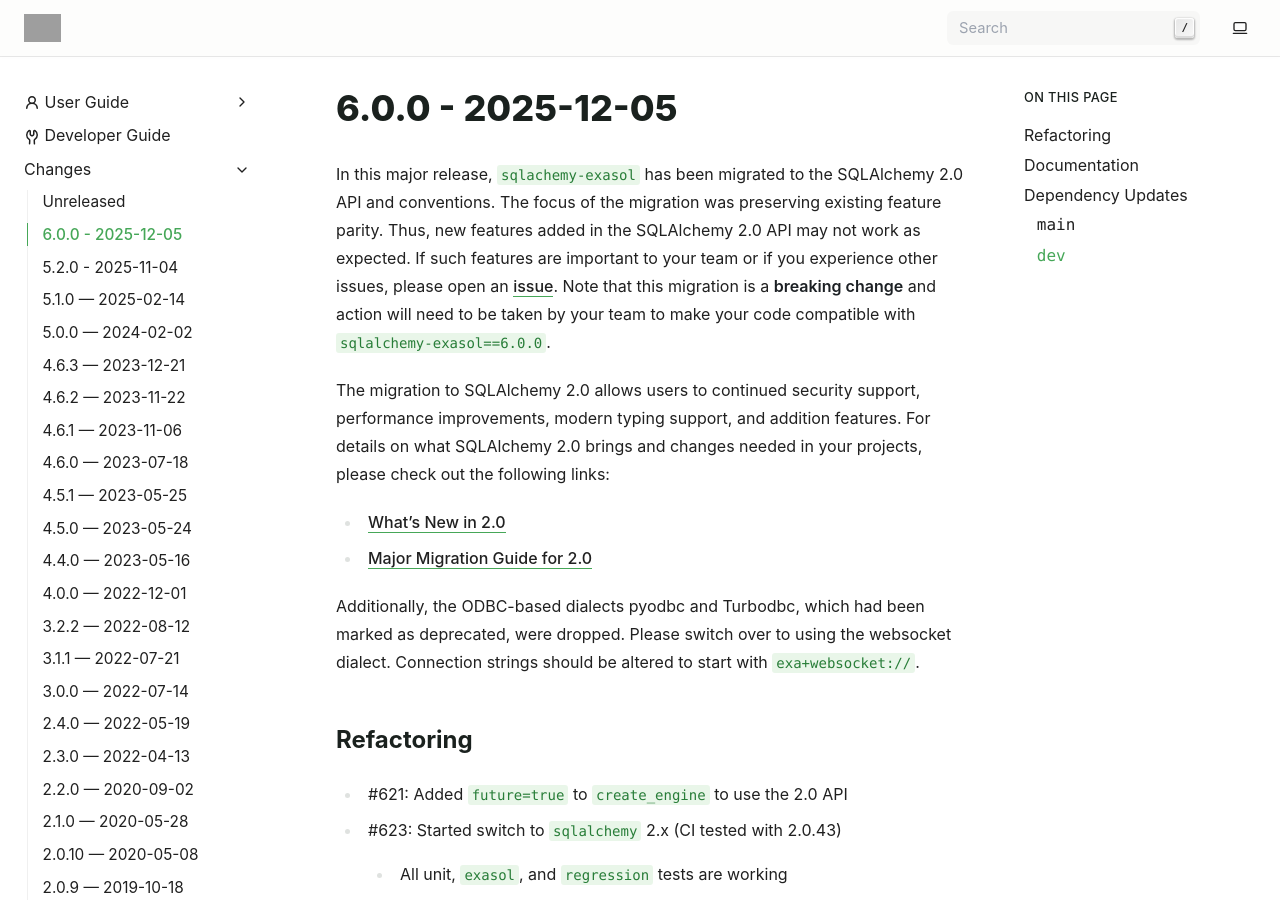
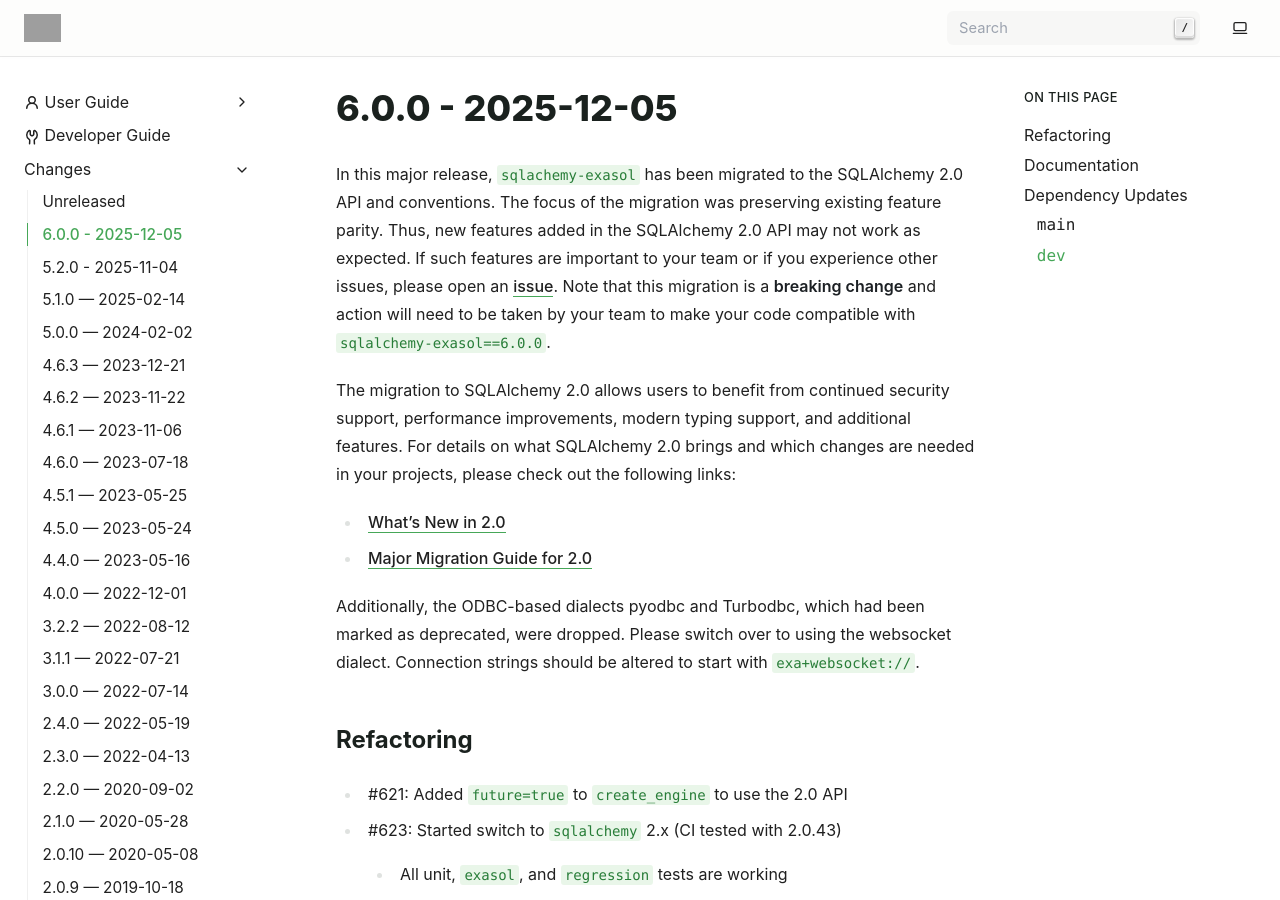
Before and after one commit to exasol/sqlalchemy-exasol, a Sphinx documentation site: the page built from doc/changes/changes_6.0.0.md, in a window 1280 px wide and 900 px high. Built offline with Sphinx 7.4.7, drawn with Linux system fonts in a browser that asks for light colours; grey boxes are pictures that could not be loaded.

Commit message:
Fix changes_6.0.0.md per review comments

```diff
--- a/doc/changes/changes_6.0.0.md
+++ b/doc/changes/changes_6.0.0.md
@@ -8,10 +8,10 @@
 is a **breaking change** and action will need to be taken by your team to make
 your code compatible with `sqlalchemy-exasol==6.0.0`.
 
-The migration to SQLAlchemy 2.0 allows users to continued security support, performance
-improvements, modern typing support, and addition features. For details
-on what SQLAlchemy 2.0 brings and changes needed in your projects, please check out the
-following links:
+The migration to SQLAlchemy 2.0 allows users to benefit from continued security support, performance
+improvements, modern typing support, and additional features. For details
+on what SQLAlchemy 2.0 brings and which changes are needed in your projects, please
+check out the following links:
 * [What's New in 2.0](https://docs.sqlalchemy.org/en/20/changelog/whatsnew_20.html)
 * [Major Migration Guide for 2.0](https://docs.sqlalchemy.org/en/20/changelog/migration_20.html)
 
```
